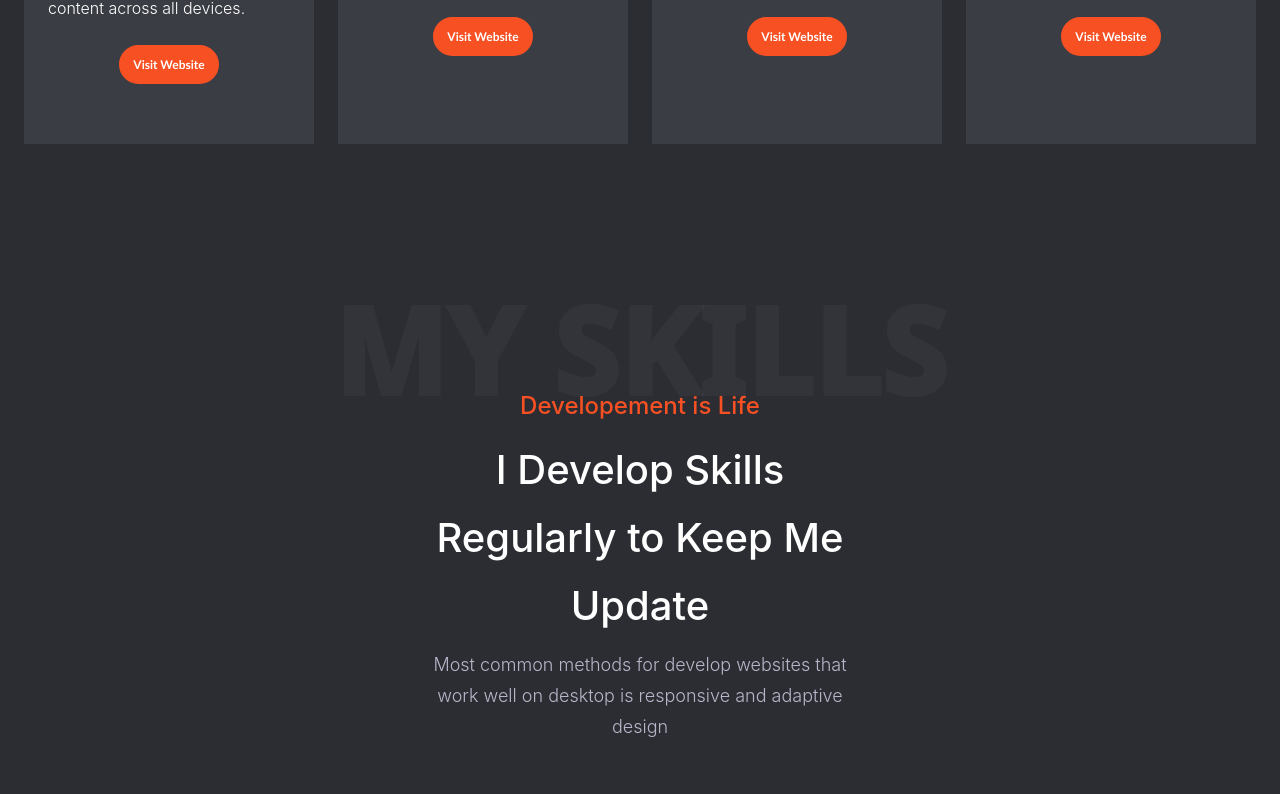
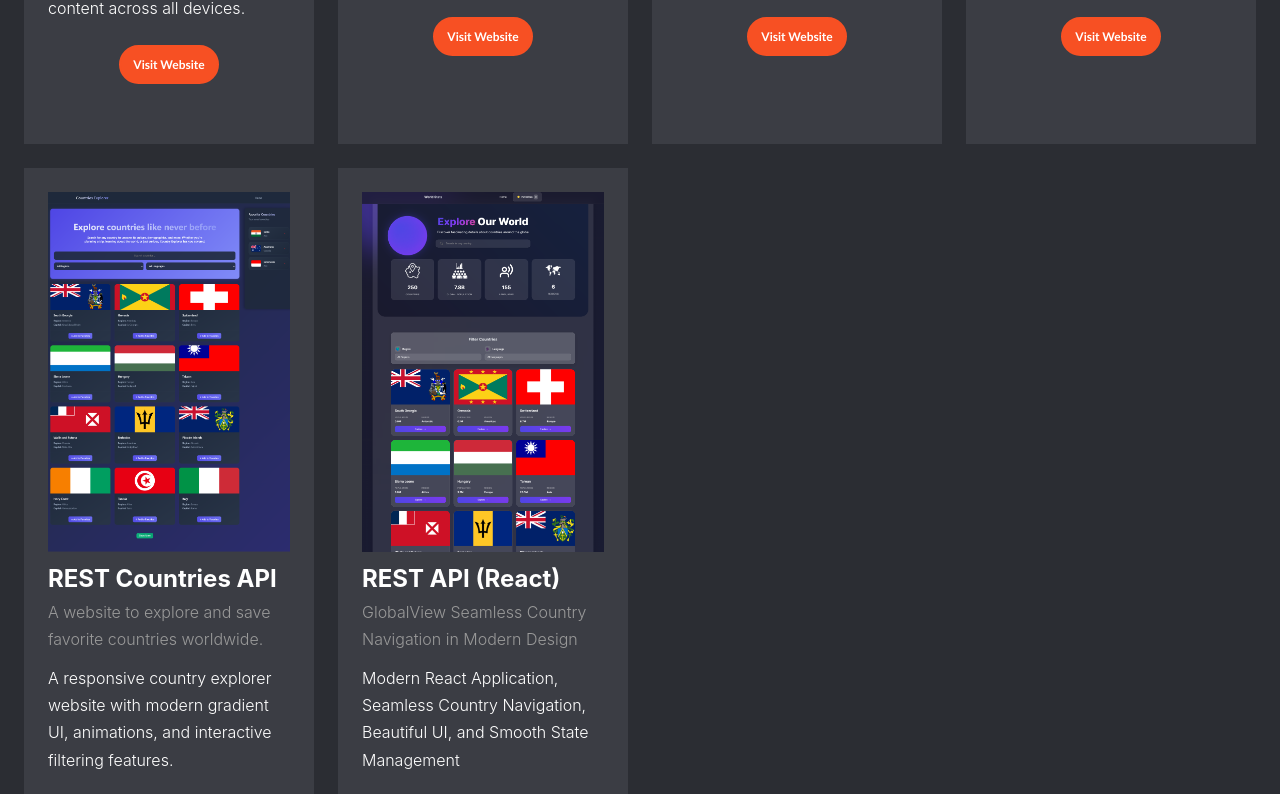
Before and after one commit to prem5599/portfolio-premkumar, a React (Create React App) app: page / in a window 1280 px wide. Shown: the part 4017-4811 px from the top of the page. Built offline with nearby package versions, Linux system fonts and the light colour scheme.

Commit message:
Added new works

```diff
--- a/src/App.css
+++ b/src/App.css
@@ -456,7 +456,7 @@ a {
 
 .wrap {
   display: flex;
-  justify-content: space-between;
+  /* justify-content: ; */
   align-items: stretch;
   width: 100%;
   gap: 24px;
--- a/src/Works.js
+++ b/src/Works.js
@@ -5,6 +5,8 @@ import dashboardproject from './image/stockmarketproject.png'
 import beanlabproject from "./image/beanlabsproject.png"
 import avixpressproject from "./image/Avixpressproject.png"
 import massz from "./image/massz.png"
+import restapi from "./image/Countries-Explorer-project.png"
+import restapireact from "./image/Rest-countries-API-react.png"
 
 function Works() {
 
@@ -83,6 +85,37 @@ function Works() {
     </div>
     </div>
 
+   <div class="box">
+    <span class="border-slide"></span>
+    <span class="slide-overlay">
+      <span class="slide-vertical"></span>
+    </span>
+    <div class="box-top">
+      <img class="box-image" src={restapi} alt="Shopping_website"/>
+      <div class="title-flex">
+        <h3 class="box-title">REST Countries API</h3>
+        <p class="user-follow-info"> A website to explore and save favorite countries worldwide.</p>
+      </div>
+      <p class="description"> A responsive country explorer website with modern gradient UI, animations, and interactive filtering features.</p>
+      <a href="https://prem5599.github.io/REST-Countries/" class="button112" target="_blank"  rel="noopener noreferrer">Visit Website</a>
+    </div>
+    </div>
+   <div class="box">
+    <span class="border-slide"></span>
+    <span class="slide-overlay">
+      <span class="slide-vertical"></span>
+    </span>
+    <div class="box-top">
+      <img class="box-image" src={restapireact} alt="Shopping_website"/>
+      <div class="title-flex">
+        <h3 class="box-title">REST API (React)</h3>
+        <p class="user-follow-info">GlobalView Seamless Country Navigation in Modern Design</p>
+      </div>
+      <p class="description">Modern React Application, Seamless Country Navigation, Beautiful UI, and Smooth State Management</p>
+      <a href="https://watch-shopping-react-prem.netlify.app/" class="button112" target="_blank"  rel="noopener noreferrer">Visit Website</a>
+    </div>
+    </div>
+
 
 
 </div>
```
Also changed, not shown: src/image/Countries-Explorer-project.png (added), src/image/Rest-countries-API-react.png (added).
